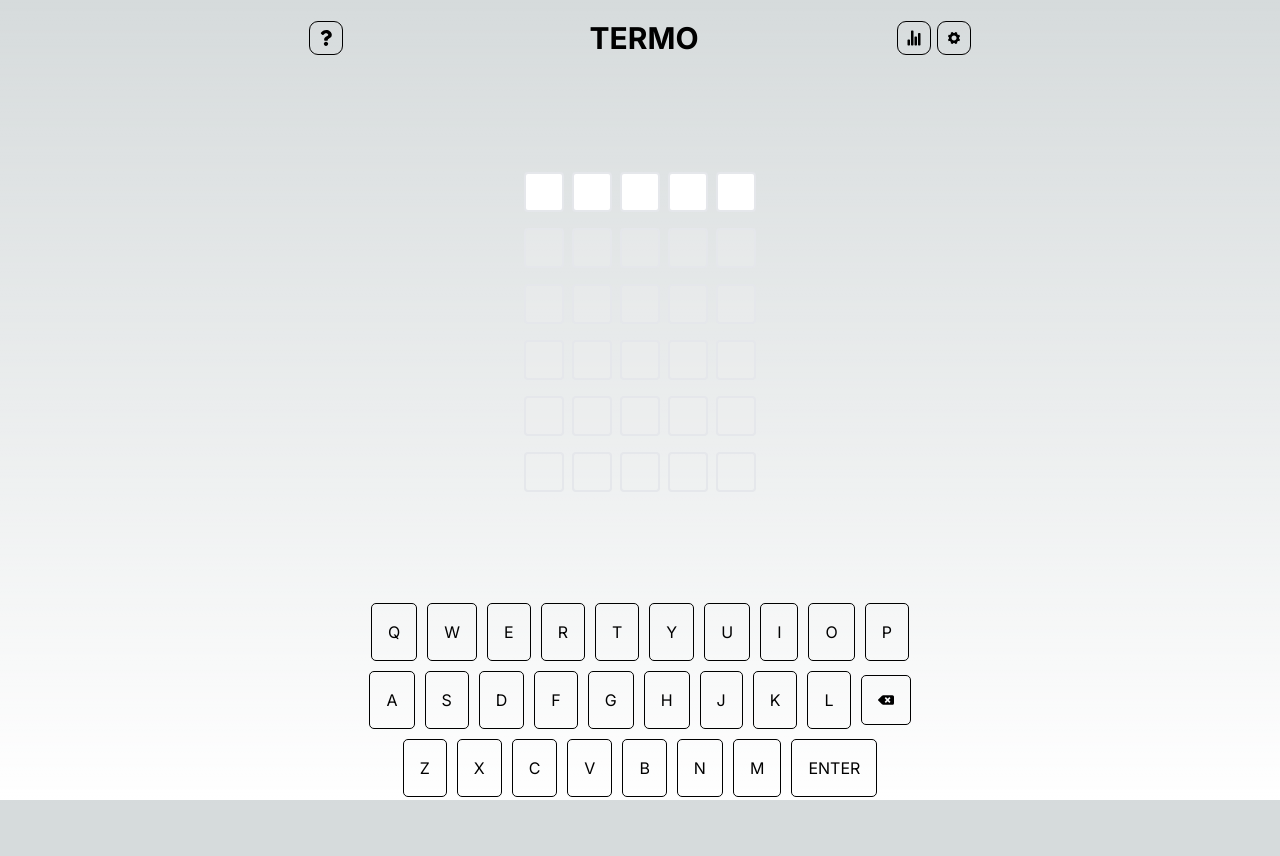
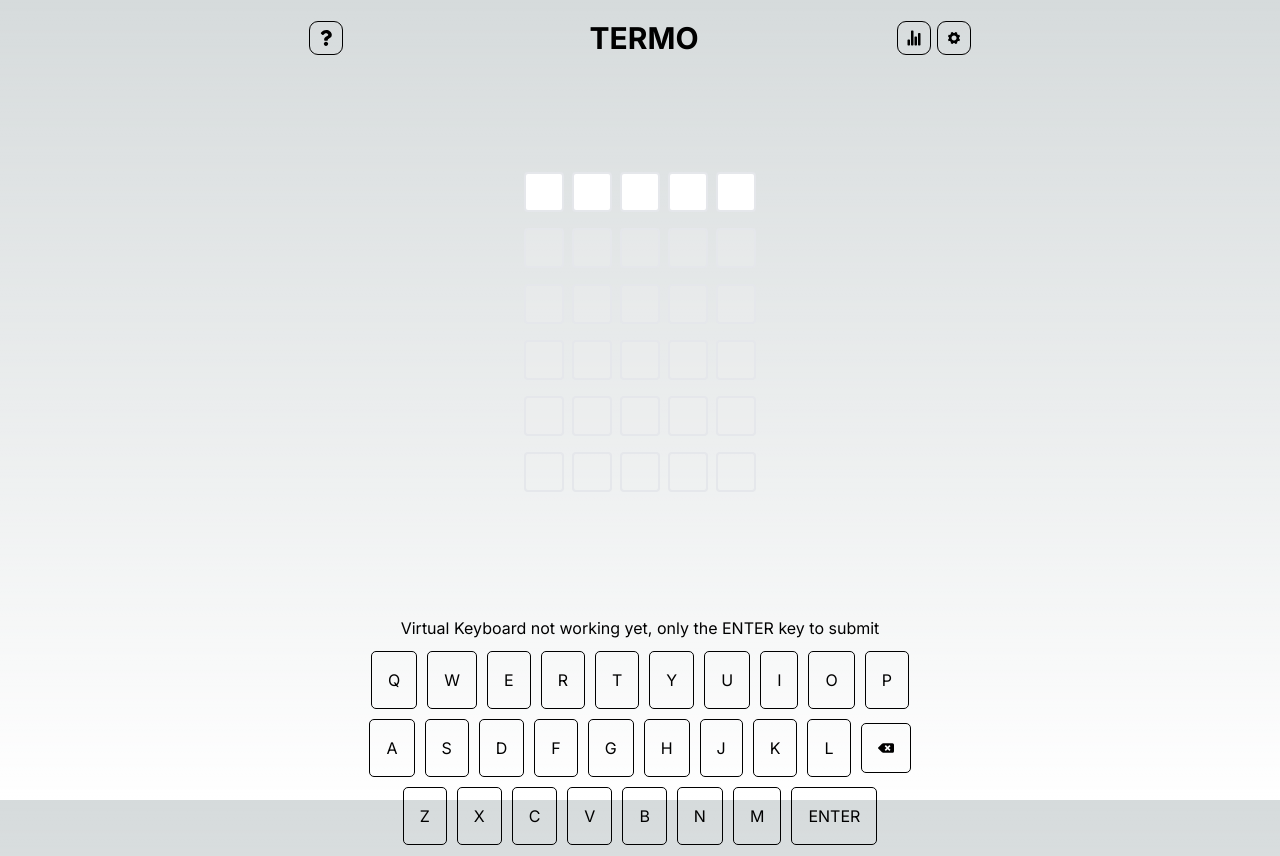
Before and after one commit to ibryans/termo-clone, a Next.js app: page / in a window 1280 px wide. Before the commit the page ends 808 px from the top, so only its background shows below. Built offline with nearby package versions, Linux system fonts and the light colour scheme; no server answers.

Commit message:
show warning message

```diff
--- a/src/app/page.tsx
+++ b/src/app/page.tsx
@@ -98,6 +98,8 @@ export default function Home() {
         )}
       </main>
 
+      <span className="p-3">Virtual Keyboard not working yet, only the ENTER key to submit</span>
+
       <Keyboard submit={submit}/>
     </div>
   );
```
